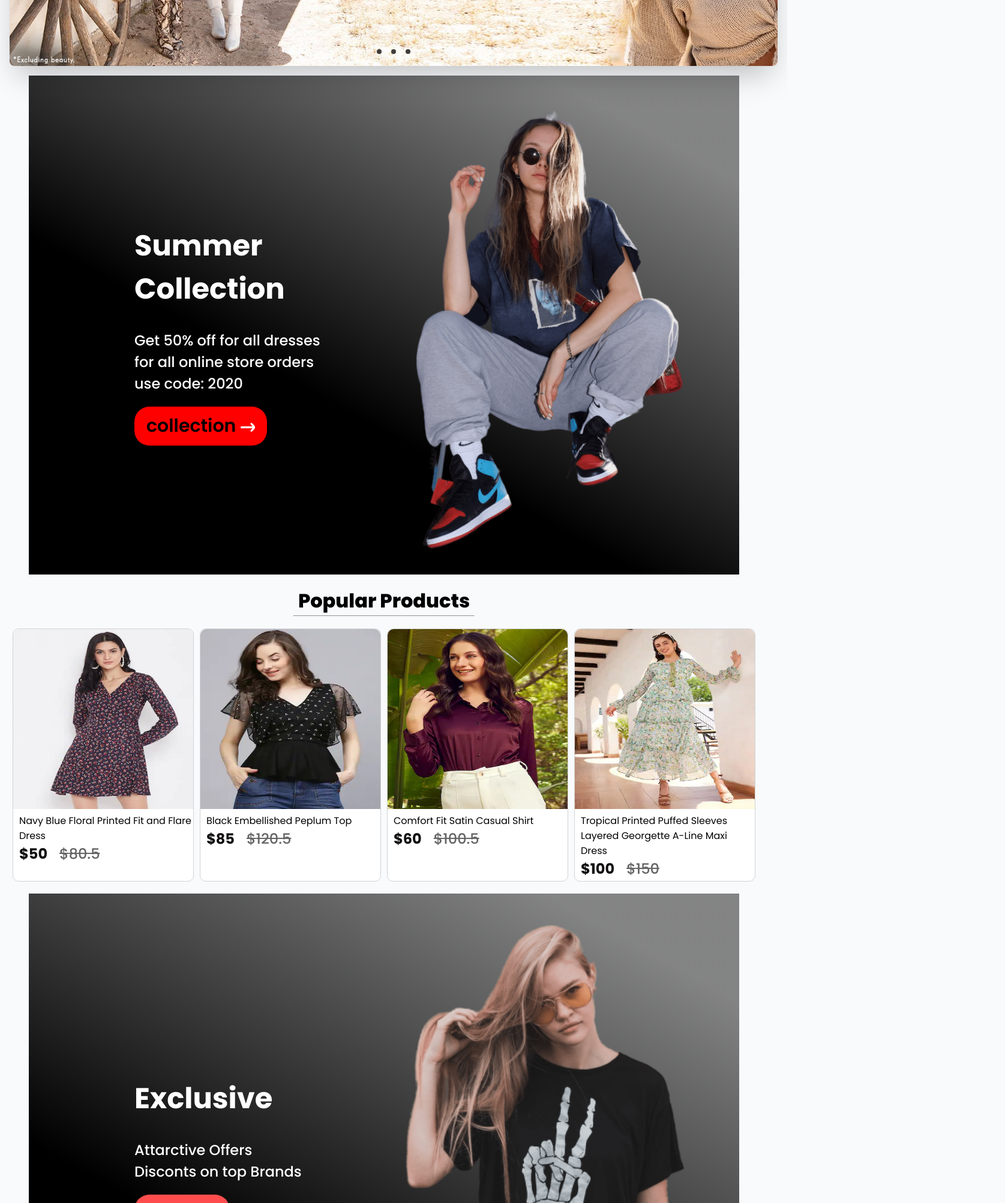
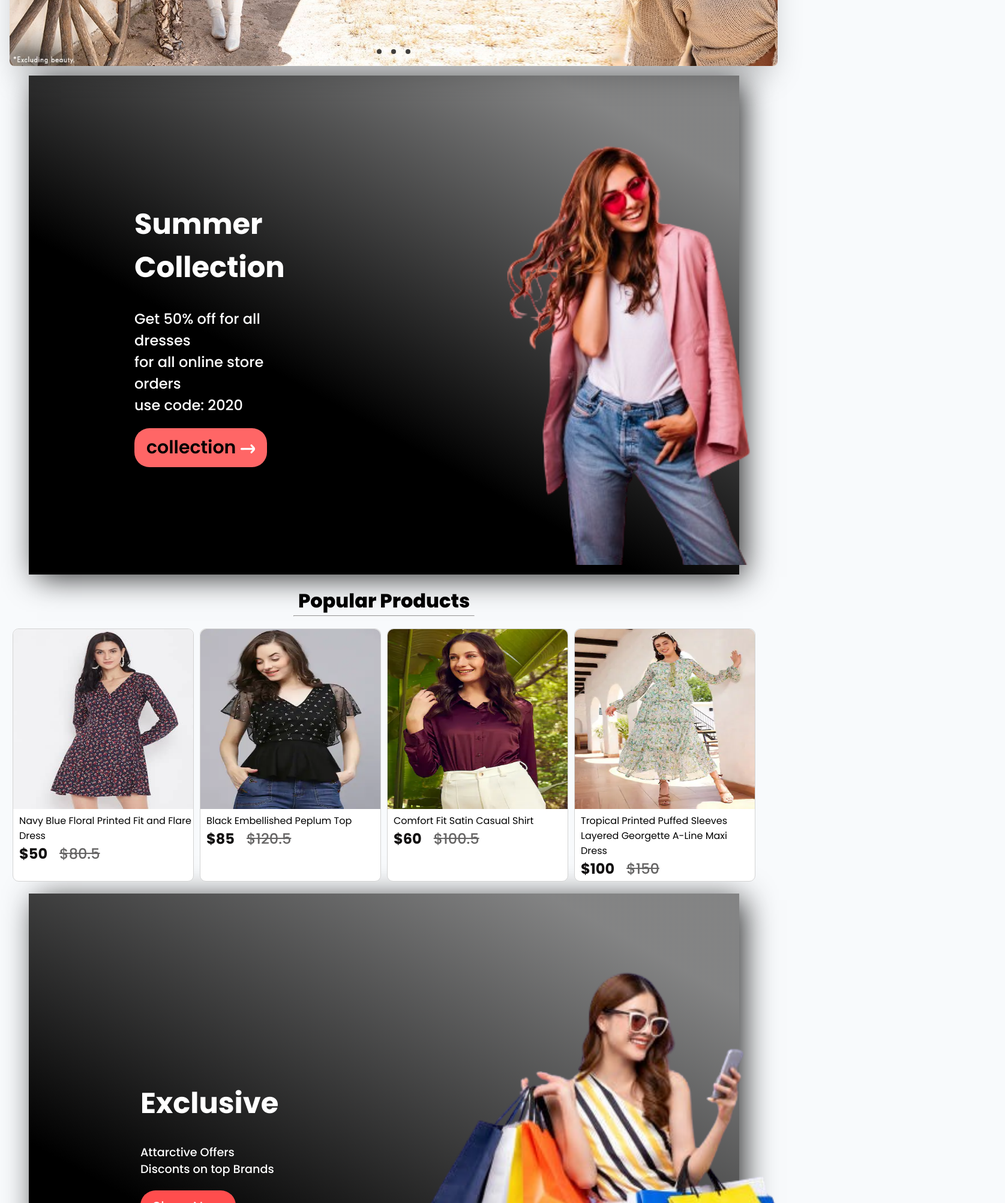
Before and after one commit to Abhishek111883/E---Commerce-Application-ReactJS-, a React (Vite) app in the folder E-commerce/: page / in a window 1280 px wide. Shown: the part 540-2546 px from the top of the page at 60% size, 1675 px wide, since content can reach past the window. Built offline with nearby package versions, Linux system fonts and the light colour scheme.

Commit message:
adding some styles

```diff
--- a/E-commerce/src/components/hero/Hero.css
+++ b/E-commerce/src/components/hero/Hero.css
@@ -10,6 +10,9 @@
   padding: 1rem;
   margin: 0 auto;
   width: 90%;
+  -webkit-box-shadow: 10px 7px 49px -3px rgba(0, 0, 0, 0.85);
+  -moz-box-shadow: 10px 7px 49px -3px rgba(0, 0, 0, 0.85);
+  box-shadow: 10px 7px 49px -3px rgba(0, 0, 0, 0.85);
 }
 .hero-content {
   flex: 1;
@@ -34,7 +37,7 @@
   margin-top: 20px;
   padding: 10px 20px;
   border-radius: 25px;
-  background-color: #ff0000;
+  background-color: #ff6666;
   color: white;
   font-size: 1.5rem;
   cursor: pointer;
--- a/E-commerce/src/components/offers/Offers.css
+++ b/E-commerce/src/components/offers/Offers.css
@@ -10,6 +10,9 @@
   padding: 1rem;
   margin: 0 auto;
   width: 90%;
+  -webkit-box-shadow: 10px 7px 49px -3px rgba(0, 0, 0, 0.85);
+  -moz-box-shadow: 10px 7px 49px -3px rgba(0, 0, 0, 0.85);
+  box-shadow: 10px 7px 49px -3px rgba(0, 0, 0, 0.85);
 }
 .offers-content {
   flex: 1;
@@ -17,14 +20,14 @@
   flex-direction: column;
   justify-content: center;
   color: white;
-  padding-left: 160px;
+  padding-left: 170px;
   line-height: 1.5;
 }
 .offers-content h1 {
   font-size: 3rem;
 }
 .offers-content p {
-  font-size: 1.5rem;
+  font-size: 1.2rem;
   font-weight: 500;
   margin: 0;
 }
--- a/E-commerce/src/components/offers/Offers.jsx
+++ b/E-commerce/src/components/offers/Offers.jsx
@@ -1,4 +1,4 @@
-import exclusive from "../assets/exclusive_image.png";
+import exclusive from "../assets/pho.png";
 import "./Offers.css";
 
 const Offers = () => {
```
Also changed, not shown: E-commerce/src/components/assets/hero_image.png, E-commerce/src/components/assets/pho.png (added).
